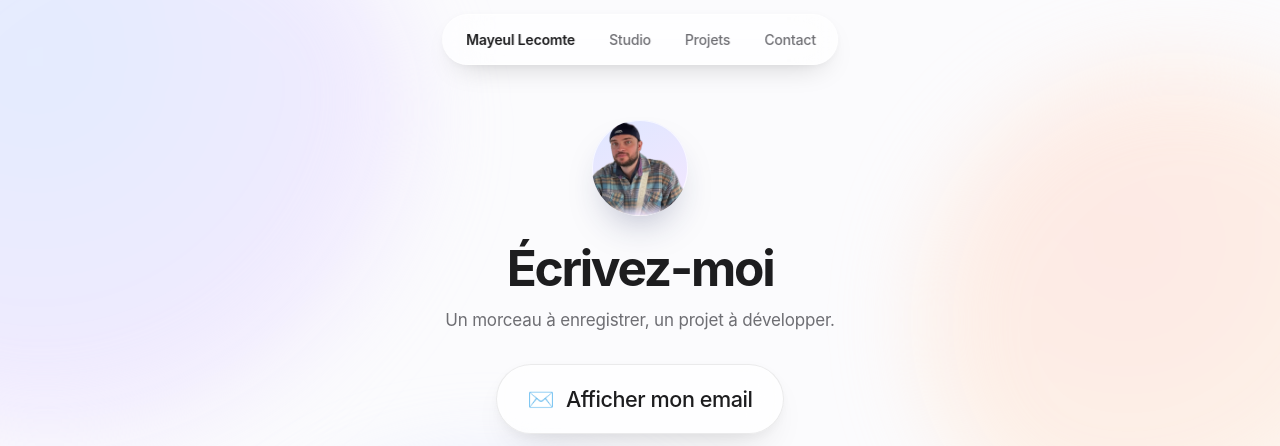
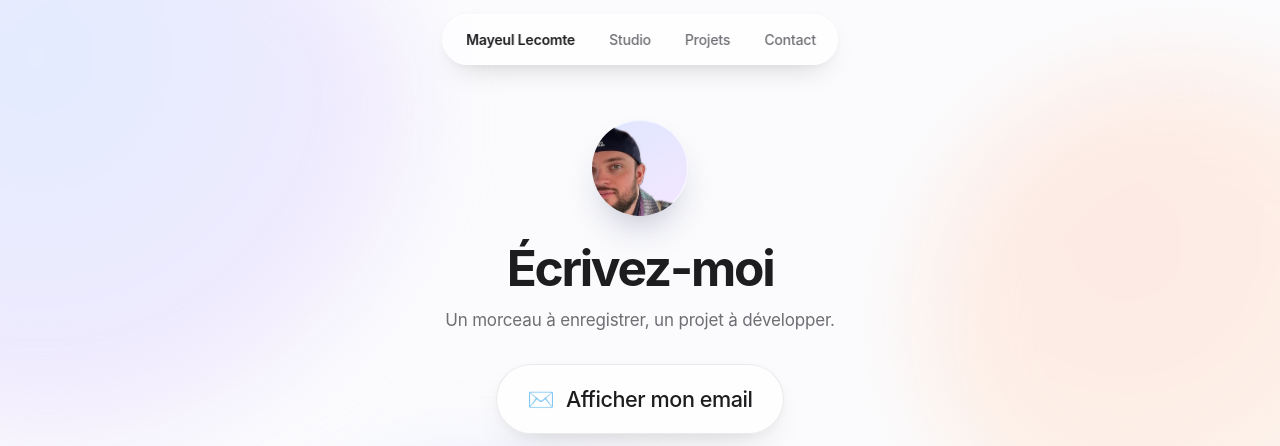
Before and after one commit to MayeulLecomte/MayeulLecomte.github.io, a plain HTML site: page contact.html in a window 1280 px wide. Shown: the top 446 px of the page. Drawn offline with Linux system fonts and the light colour scheme.

Commit message:
Recadre l'avatar de la page contact sur le visage

```diff
--- a/contact.html
+++ b/contact.html
@@ -31,7 +31,7 @@
   background:linear-gradient(155deg,#dfe7ff,#f4e6ff);
   box-shadow:0 20px 40px -18px rgba(30,40,90,.4), inset 0 0 0 1px rgba(255,255,255,.7);
 }
-.contact-page .avatar img{width:100%;height:100%;object-fit:cover;object-position:50% 18%}
+.contact-page .avatar img{width:205%;height:auto;max-width:none;margin-left:-52%;margin-top:1%;display:block}
 .mail-line{
   display:inline-flex;align-items:center;gap:12px;margin-top:30px;padding:18px 30px;border-radius:999px;
   background:rgba(255,255,255,.75);border:1px solid var(--line);
```
